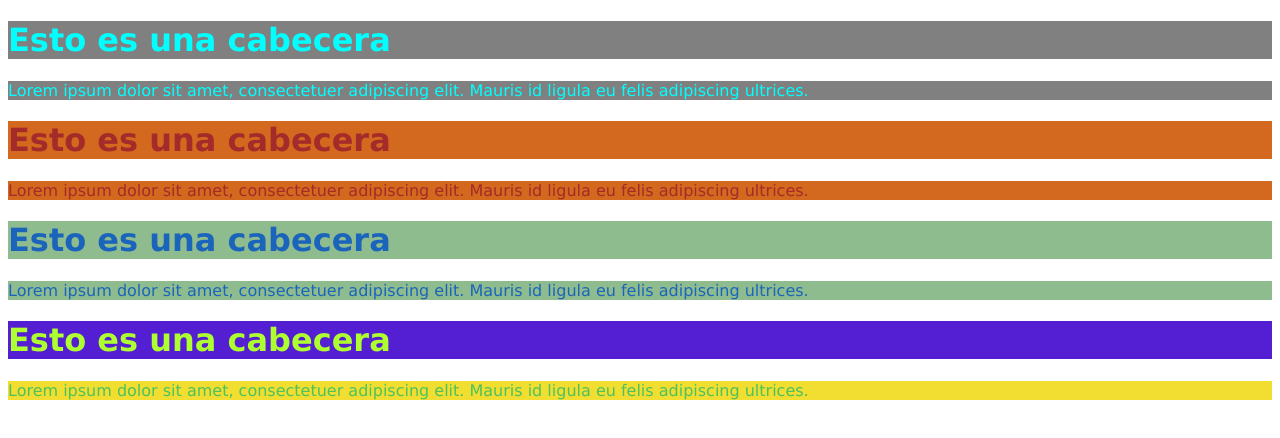
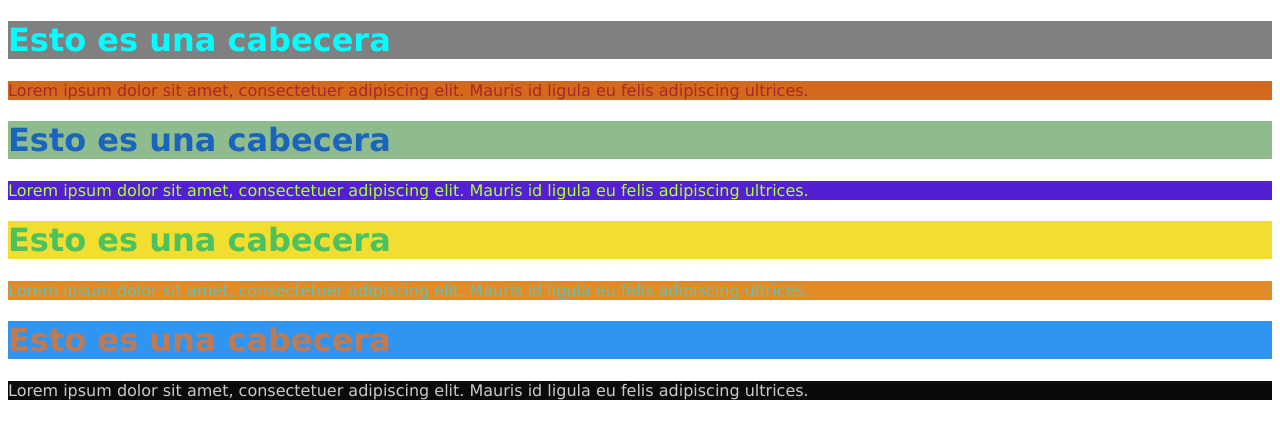
Before and after one commit to RafaelNunezVazquez/Lenguajedemarcas, a plain HTML site: page Tema 2/ejercicio12.html in a window 1280 px wide. Drawn offline with Linux system fonts and the light colour scheme.

Commit message:
ejercicio12.html

```diff
--- a/Tema 2/ejercicio12.html
+++ b/Tema 2/ejercicio12.html
@@ -31,16 +31,31 @@
         background-color: rgb(241, 222, 48);
         font-family: Verdana, Geneva, Tahoma, sans-serif;
     }
+    .f{
+        color:rgba(67, 203, 212, 0.788) ;
+        background-color: rgb(226, 140, 41);
+        font-family: Verdana, Geneva, Tahoma, sans-serif;
+    }
+    .g{
+        color:rgba(231, 116, 39, 0.788) ;
+        background-color: rgb(48, 148, 241);
+        font-family: Verdana, Geneva, Tahoma, sans-serif;
+    }
+    .h{
+        color:rgba(254, 254, 255, 0.788) ;
+        background-color: rgb(10, 10, 10);
+        font-family: Verdana, Geneva, Tahoma, sans-serif;
+    }
 </style>
 </head>
 <body>
     <h1 class="a">Esto es una cabecera</h1>
-        <p class="a">Lorem ipsum dolor sit amet, consectetuer adipiscing elit. Mauris id ligula eu felis adipiscing ultrices.</p>
-    <h1 class="b">Esto es una cabecera</h1>
-        <p class="b";>Lorem ipsum dolor sit amet, consectetuer adipiscing elit. Mauris id ligula eu felis adipiscing ultrices.</p>
-    <h1 class="c";>Esto es una cabecera</h1>
-        <p class="c">Lorem ipsum dolor sit amet, consectetuer adipiscing elit. Mauris id ligula eu felis adipiscing ultrices.</p>
-    <h1 class="d">Esto es una cabecera</h1>
-        <p class="e">Lorem ipsum dolor sit amet, consectetuer adipiscing elit. Mauris id ligula eu felis adipiscing ultrices.</p>
+        <p class="b">Lorem ipsum dolor sit amet, consectetuer adipiscing elit. Mauris id ligula eu felis adipiscing ultrices.</p>
+    <h1 class="c">Esto es una cabecera</h1>
+        <p class="d";>Lorem ipsum dolor sit amet, consectetuer adipiscing elit. Mauris id ligula eu felis adipiscing ultrices.</p>
+    <h1 class="e";>Esto es una cabecera</h1>
+        <p class="f">Lorem ipsum dolor sit amet, consectetuer adipiscing elit. Mauris id ligula eu felis adipiscing ultrices.</p>
+    <h1 class="g">Esto es una cabecera</h1>
+        <p class="h">Lorem ipsum dolor sit amet, consectetuer adipiscing elit. Mauris id ligula eu felis adipiscing ultrices.</p>
 </body>
 </html>
```
